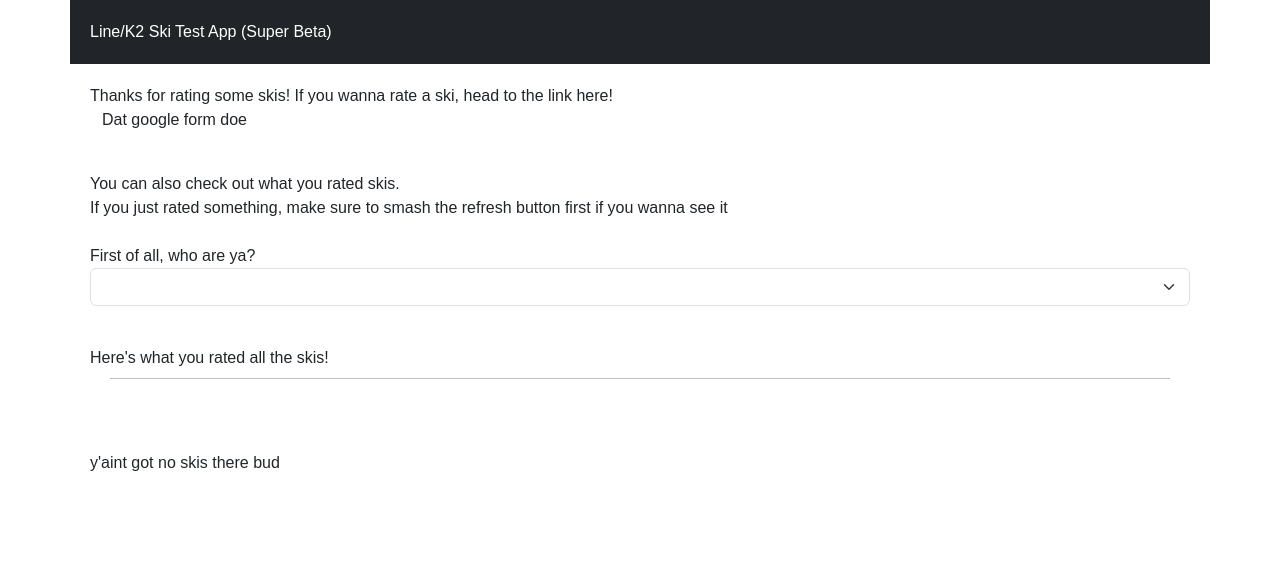
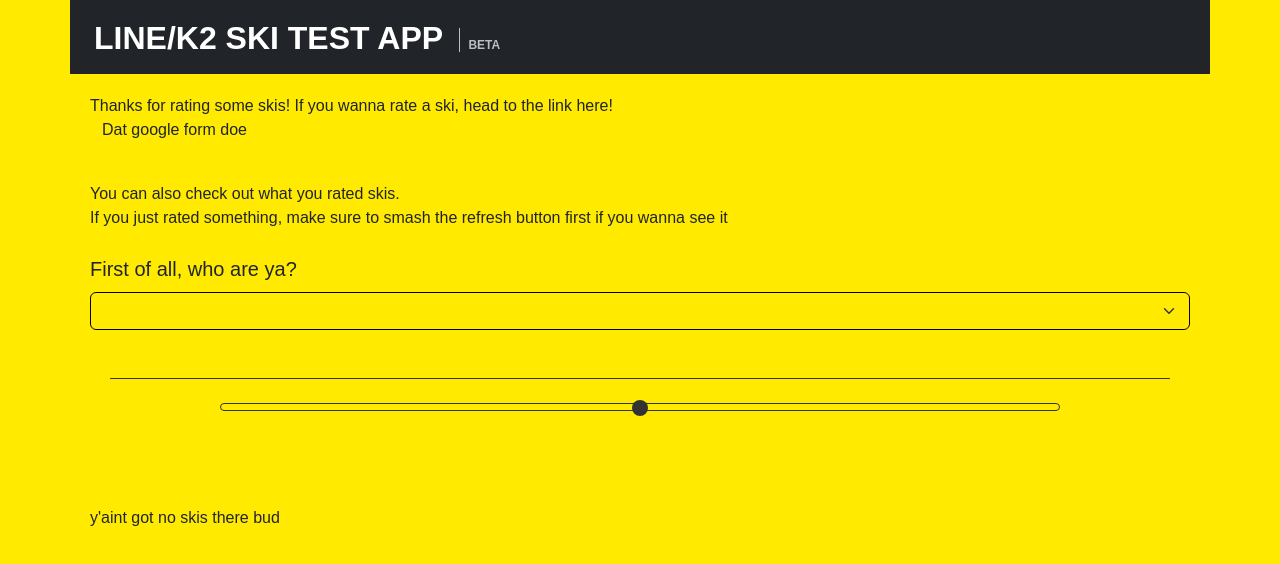
Before and after one commit to darsney/SkiTestApp, a plain HTML site: page index.html in a window 1280 px wide. Drawn offline with nearby package versions, Linux system fonts and the light colour scheme; a script that the page names is missing; a web font is replaced by a local one.

Commit message:
lil cleanup (#5)
Co-authored-by: Matt Darsney <matt.darsney@docusign.com>

```diff
--- a/index.html
+++ b/index.html
@@ -16,12 +16,11 @@
     <script src="https://cdnjs.cloudflare.com/ajax/libs/knockout.mapping/2.4.1/knockout.mapping.min.js"></script>
     <script src="https://code.jquery.com/jquery-3.7.1.min.js"
         integrity="sha256-/JqT3SQfawRcv/BIHPThkBvs0OEvtFFmqPF/lYI/Cxo=" crossorigin="anonymous"></script>
-    <link href="https://fonts.cdnfonts.com/css/futura-pt" rel="stylesheet">
-
+    <link href="https://fonts.cdnfonts.com/css/sofia-pro" rel="stylesheet">
 
     <!-- actual code we wrote -->
     <script src="site.js" defer></script>
-    <link rel="stylesheet" href="styles.css?v=1" />
+    <link rel="stylesheet" href="styles.css?v=2" />
 </head>
 
 <body>
@@ -29,47 +28,53 @@
         <div class="col">
 
             <nav class="navbar navbar-dark bg-dark row">
-                <span class="navbar-text">
-                    Line/K2 Ski Test App (Super Beta)
-                </span>
+                <div class="navbar-text">
+                    <span>Line/K2 Ski Test App</span>
+                    <span class="beta">Beta</span>
+                </div>
             </nav>
 
             <div class="row welcome">
                 Thanks for rating some skis! If you wanna rate a ski, head to the link here!
-                <a target="_blank" data-bind="attr: {href: formUrl}">Dat google form doe</a>
+                <a target="_blank" data-bind="attr: {href: formUrl}">Dat google form
+                    doe</a>
             </div>
 
             <div class="row emailPicker">
                 You can also check out what you rated skis. <br>
                 If you just rated something, make sure to smash the refresh button first if you wanna see it <br><br>
 
-                First of all, who are ya?
+                <div class="form-label">First of all, who are ya?</div>
                 <select class="form-select"
                     data-bind="options: uniqueEmails, value: selectedEmail, valueAllowUnset: true">
                 </select>
             </div>
 
-            <div class="skisByAttr" data-bind="if: initComplete">
+            <div class="skisByAttrWrapper" data-bind="if: initComplete">
                 <div class="row" data-bind="if: selectedEmail() && thisUsersSkis().length">
-                    Here's what you rated all the skis!
                     <div class="skiWrapper" data-bind="foreach: thisUsersSkis">
                         <div class="ski">
                             <div class="skiTitle" data-bind="text: $data"></div>
-                            <div class="skiAttrWrapper"
+                            <table class="skiAttrWrapper table"
                                 data-bind="foreach: Object.keys($root.skisByAttribute()[$data])">
-                                <div class="skiAttr">
-                                    <span data-bind="text: $data"></span>
-                                    <span data-bind="text: $root.skisByAttribute()[$parent][$data]"></span>
-                                </div>
-                            </div>
+                                <tr class="skiAttr">
+                                    <td data-bind="text: $data"></td>
+                                    <td>
+                                        <input type="range" class="form-range slider"
+                                            data-bind="value: $root.skisByAttribute()[$parent][$data]" min="0" max="10"
+                                            disabled>
+                                    </td>
+                                    <td>
+                                        <output data-bind="text: $root.skisByAttribute()[$parent][$data]"></output>
+                                    </td>
+                                </tr>
+                            </table>
                         </div>
                     </div>
-
                 </div>
-            </div>
-
-            <div class="row" data-bind="if: selectedEmail() && thisUsersSkis().length == 0">
-                y'aint got no skis there bud
+                <div class="row" data-bind="if: selectedEmail() && thisUsersSkis().length == 0">
+                    y'aint got no skis there bud
+                </div>
             </div>
 
         </div>
--- a/site.js
+++ b/site.js
@@ -5,14 +5,10 @@ var getUrlParameter = (param) => {
   else alert("Missing URL Parameter: " + param);
 };
 
-// hardcoded stuff, this is how we load the spreadsheet
-// var spreadsheetId = "1vkTGSLJ44tqfqSJ_fSlvtikk3Op8F62OL8zocz5TnJc";
-// var sheetName = "Form Responses 1";
-// var formUrl = 'https://forms.gle/ckPXVaAiXcZJMYdn6'
-var apiKey = "AIzaSyBY4Wi9SHXWr5kIO4meXu2bkB9zcrKcuFA";
+// URL parameter stuff, this is how we load the spreadsheet
+var apiKey = getUrlParameter("apikey");
 var spreadsheetId = getUrlParameter("sheetid");
 var sheetName = getUrlParameter("sheetname");
-//file:///Users/matt.darsney/Code/SkiTestApp/index.html?sheetid=1vkTGSLJ44tqfqSJ_fSlvtikk3Op8F62OL8zocz5TnJc&sheetname=Form%20Responses%201&formurl=https://forms.gle/ckPXVaAiXcZJMYdn6
 var url = `https://sheets.googleapis.com/v4/spreadsheets/${spreadsheetId}/values/${sheetName}?alt=json&key=${apiKey}`;
 
 var ViewModel = function () {
@@ -54,15 +50,19 @@ var ViewModel = function () {
     );
     var allValidAttributes = columnHeaders.filter(
       (header) =>
-        header !== "Email Address" && header !== "Timestamp" && header !== "Ski"
+        header !== "Email Address" &&
+        header !== "Timestamp" &&
+        header !== "Ski" &&
+        header !== "Other Comments"
     );
+
+    // get skis by attribute cookin and attributes by ski cookin
     var skisByAttribute = {};
-
+    var attributesBySki = {};
     var skiColumnIndex = columnHeaders.indexOf("Ski");
     thisUsersRows.forEach((row) => {
       skisByAttribute[row[skiColumnIndex]] = {};
     });
-
     allValidAttributes.forEach((attr) => {
       var attrIndex = columnHeaders.indexOf(attr);
       thisUsersRows.forEach((row) => {
--- a/styles.css
+++ b/styles.css
@@ -1,18 +1,39 @@
 * {
-  font-family: "Futura PT", sans-serif !important;
+  font-family: "Sofia Pro", sans-serif !important;
+}
+
+.navbar {
+  padding: 14px 20px 12px 24px !important;
 }
 
 .navbar-text {
   color: white;
   padding: 0;
+  font-size: 32px;
+  text-transform: uppercase;
+  font-weight: 700;
 }
 
 .row {
   padding: 20px;
 }
 
+.beta {
+  border-left: 1px solid white;
+  padding-left: 8px;
+  margin-left: 8px;
+  font-size: 12px;
+  opacity: 0.7;
+  padding-top: 10px;
+}
+
+.form-label {
+  font-size: 20px;
+  padding-left: 0;
+}
+
 .ski {
-  border-top: 1px solid silver;
+  border-top: 1px solid #333;
   margin: 8px;
   padding: 8px;
 }
@@ -22,9 +43,48 @@
   font-size: 20px;
 }
 
+.form-select {
+  background-color: transparent !important;
+  color: black;
+  font-weight: 600;
+  border: 1px solid black;
+}
+
 .skiAttrWrapper {
 }
 
 .skiAttr {
   padding: 4px 8px;
 }
+
+body {
+  background: #ffea00;
+}
+
+tr,
+td {
+  border-bottom: none;
+}
+
+td {
+  background: transparent !important;
+}
+
+/* chrome slider */
+.slider {
+  opacity: 1 !important;
+}
+.slider::-webkit-slider-runnable-track {
+  background: #ffea00;
+  border: 1px solid #333;
+}
+.slider::-webkit-slider-thumb {
+  background: #333333 !important;
+}
+/* FF slider */
+.slider::-moz-range-track {
+  background-color: #ffea00;
+}
+.slider::-moz-range-thumb {
+  background-color: #333333 !important;
+}
```
